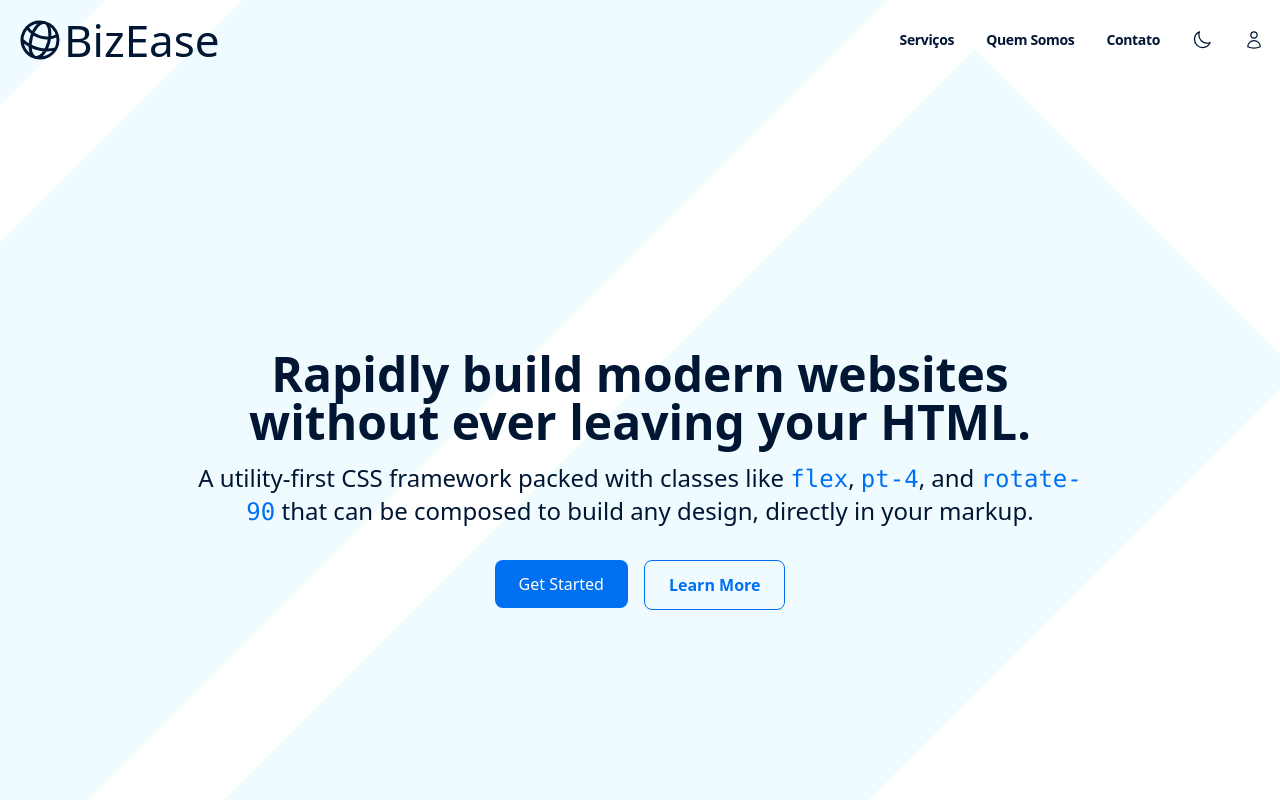
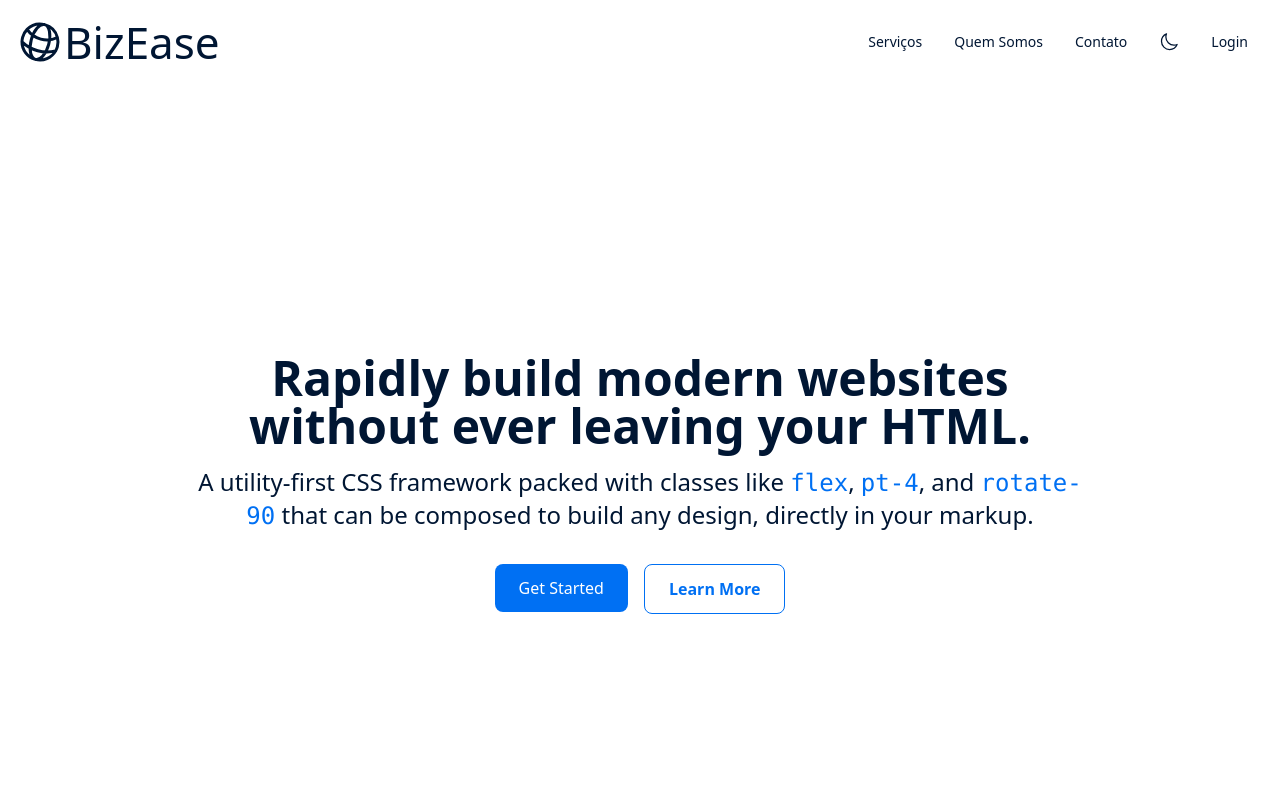
Before and after one commit to BizEase/new-site, a Next.js app: page / in a window 1280 px wide. Shown: the top 800 px of the page. Built offline with nearby package versions, Linux system fonts and the light colour scheme.

Commit message:
menu mobile ok

```diff
--- a/app/components/DarkModeToggle.tsx
+++ b/app/components/DarkModeToggle.tsx
@@ -6,12 +6,22 @@ import { SunIcon, MoonIcon } from "@heroicons/react/24/outline";
 export default function DarkModeToggle() {
   const [darkMode, setDarkMode] = useState(false);
 
-  // Adiciona ou remove a classe 'dark' ao <html> com base no estado de darkMode
+  useEffect(() => {
+    // Checa se estamos no ambiente cliente e acessa o tema salvo
+    const savedTheme = typeof window !== "undefined" ? localStorage.getItem("theme") : null;
+    if (savedTheme === "dark") {
+      setDarkMode(true);
+      document.documentElement.classList.add("dark");
+    }
+  }, []);
+
   useEffect(() => {
     if (darkMode) {
       document.documentElement.classList.add("dark");
+      localStorage.setItem("theme", "dark");
     } else {
       document.documentElement.classList.remove("dark");
+      localStorage.setItem("theme", "light");
     }
   }, [darkMode]);
 
--- a/app/components/NavBar.tsx
+++ b/app/components/NavBar.tsx
@@ -1,9 +1,8 @@
-// components/NavBar.tsx
 "use client";
 
 import { useState } from "react";
+import Link from "next/link";
 import DarkModeToggle from "./DarkModeToggle";
-import { UserIcon } from "@heroicons/react/24/outline";
 
 const NavBar: React.FC = () => {
   const [isOpen, setIsOpen] = useState<boolean>(false);
@@ -11,16 +10,19 @@ const NavBar: React.FC = () => {
   const toggleMenu = (): void => setIsOpen(!isOpen);
 
   return (
-    <nav className="flex-col md:flex-row md:flex items-center gap-8 text-sm font-semibold tracking-tight">
-      {/* Botão de Menu Hamburguer em telas pequenas */}
+    <nav className="text-sm bg-white dark:bg-blue-900 text-blue-900 dark:text-white">
+      <div className="flex items-center justify-between px-4 py-3 md:py-4">
         <button
-        className="md:hidden flex items-center justify-center text-blue-900"
+          className="md:hidden focus:outline-none"
           onClick={toggleMenu}
+          aria-expanded={isOpen ? "true" : "false"}
+          aria-label="Toggle navigation"
         >
           <span className="sr-only">Abrir menu</span>
-        {/* Ícone do menu Hamburguer */}
           <svg
-          className="w-6 h-6"
+            className={`w-6 h-6 transition-transform transform ${
+              isOpen ? "rotate-90" : "rotate-0"
+            }`}
             fill="none"
             stroke="currentColor"
             viewBox="0 0 24 24"
@@ -35,31 +37,51 @@ const NavBar: React.FC = () => {
           </svg>
         </button>
 
-      {/* Links de Navegação */}
+        {/* Links de Navegação para Desktop */}
+        <div className="hidden md:flex space-x-8 items-center">
+          <Link href="#services" className="hover:text-blue-500">
+            Serviços
+          </Link>
+          <Link href="#about" className="hover:text-blue-500">
+            Quem Somos
+          </Link>
+          <Link href="#contact" className="hover:text-blue-500">
+            Contato
+          </Link>
+          <DarkModeToggle />
+          <Link href="#login" className="hover:text-blue-500">
+            Login
+          </Link>
+        </div>
+      </div>
+
+      {/* Menu Dropdown para Mobile */}
       <div
         className={`${
           isOpen ? "block" : "hidden"
-        } md:flex md:items-center md:gap-8 flex-col md:flex-row gap-4 md:ml-auto`}
+        } md:hidden bg-gray-100 border-t border-gray-300 dark:bg-gray-800 dark:border-gray-700`}
       >
-        <a href="#services" className="hover:text-blue-500">
+        <div className="flex flex-col items-start px-4 py-2 space-y-2">
+          <Link
+            href="#services"
+            className="block w-full py-2 hover:text-blue-500"
+          >
             Serviços
-        </a>
-        <a href="#about" className="hover:text-blue-500">
+          </Link>
+          <Link href="#about" className="block w-full py-2 hover:text-blue-500">
             Quem Somos
-        </a>
-        <a href="#contact" className="hover:text-blue-500">
+          </Link>
+          <Link
+            href="#contact"
+            className="block w-full py-2 hover:text-blue-500"
+          >
             Contato
-        </a>
+          </Link>
           <DarkModeToggle />
-
-        {/* Ícone de Login */}
-        <a
-          href="#login"
-          className="flex items-center gap-1 hover:text-blue-500"
-          aria-label="Login"
-        >
-          <UserIcon className="h-5 w-5" />
-        </a>
+          <Link href="#login" className="block w-full py-2 hover:text-blue-500">
+            Login
+          </Link>
+        </div>
       </div>
     </nav>
   );
--- a/app/page.tsx
+++ b/app/page.tsx
@@ -4,8 +4,8 @@ import Image from "next/image";
 import NavBar from "./components/NavBar";
 
 export default function Page() {
-  return (
-    <main className="flex min-h-screen flex-col bg-diagonal-stripes bg-cover bg-center text-blue-900 dark:text-white dark:bg-blue-900">
+  return ( //  bg-diagonal-stripes bg-cover bg-center
+    <main className="flex min-h-screen flex-col bg-white dark:bg-blue-900 text-blue-900 dark:text-white">
       {" "}
       {/* Header Section */}
       <header className="flex items-center justify-between p-4">
```
Also changed, not shown: 1 other file (tests, documents, lock files or other folders). Lines whose indentation alone changed are shown as unchanged.
